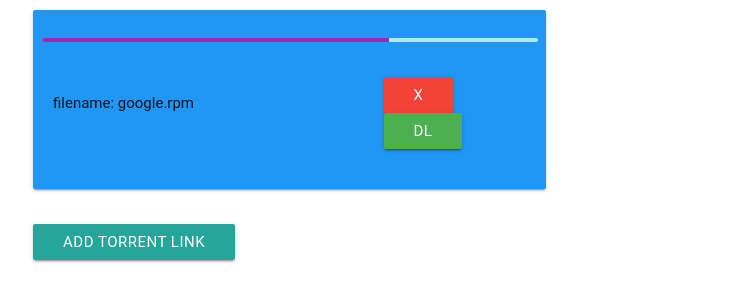
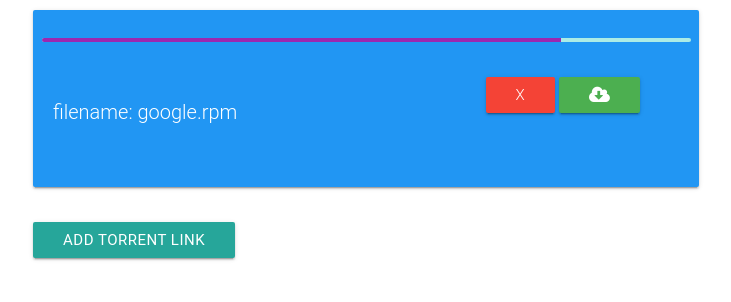
Before and after one commit to cydrobolt/poptart, a website: page views/index.html in a window 1280 px wide. Shown: the part 124-426 px from the top of the page, without its empty margins (159-890 px from the left). Drawn offline with nearby package versions, Linux system fonts and the light colour scheme; files that its build step writes are made by us from their sources; a web font is replaced by a local one.

Commit message:
Update front-end

```diff
--- a/public/css/main.css
+++ b/public/css/main.css
@@ -3,3 +3,24 @@
 .logo {
     font-family: 'Pacifico', cursive;
 }
+
+.buttons {
+  width: 100%;
+  table-layout: fixed;
+  border-collapse: collapse;
+  background-color: red;
+}
+
+.green.btn, .red.btn {
+	display: inline-block;
+}
+
+
+.clearfix {
+	clear: both;
+}
+
+.torrent-info {
+	font-size: 20px;
+	color: white;
+}
--- a/views/index.html
+++ b/views/index.html
@@ -8,22 +8,23 @@
         </h1>
 
         <div class="row">
-            <div class="col s12 m7">
-                <div class="card-panel blue">
+            <div class="col s12 m9">
+                <div class="card-panel light blue" style="width: 150%:">
                     <div class="row">
                         <div class="torrent-progress">
                             <div class="progress">
-                                <div class="determinate purple" style="width: 70%"></div>
+                                <div class="determinate purple" style="width: 80%"></div>
                             </div>
                         </div>
                     </div>
                     <div class="row">
-                        <div class="col s12 m8">
+                        <div class="col s12 m8 torrent-info">
                             <p>filename: google.rpm</p>
                         </div>
                         <div class="col s12 m4">
-                            <a class="red btn">x</a>
-                            <a class="green btn">dl</a>
+                           <a class="red btn" >x</a>
+                           <a class="green btn" > <i class="fa fa-cloud-download" aria-hidden="true" ></i></a>
+                            </table>
                         </div>
                     </div>
                 </div>
```
Also changed, not shown: 1 other file.
